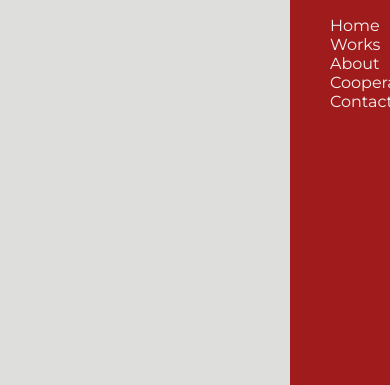
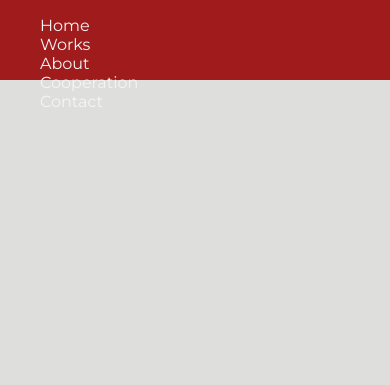
Before and after one commit to MartinKuracka/webmark-design, a plain HTML site: page index.html in a window 390 px wide. Shown: the top 385 px of the page. Drawn offline with Linux system fonts and the light colour scheme.

Commit message:
responsive navbar

```diff
--- a/style.css
+++ b/style.css
@@ -30,7 +30,7 @@ section {
     align-items: center;
 }
 
-.nav-container {
+nav {
     position: fixed;
     width: 100px;
     height: 100vh;
@@ -44,7 +44,6 @@ ul {
 
 .nav-item {
     text-decoration: none;
-    cursor: pointer;
 }
 
 a {
@@ -52,3 +51,13 @@ a {
     text-decoration: none;
     cursor: pointer;
 }
+
+/* Querry selectors */
+
+@media only screen and (max-width: 600px) {
+    .nav-container {
+        width: 100vw;
+        height: 80px;
+        top: 0;
+    }
+}
```
